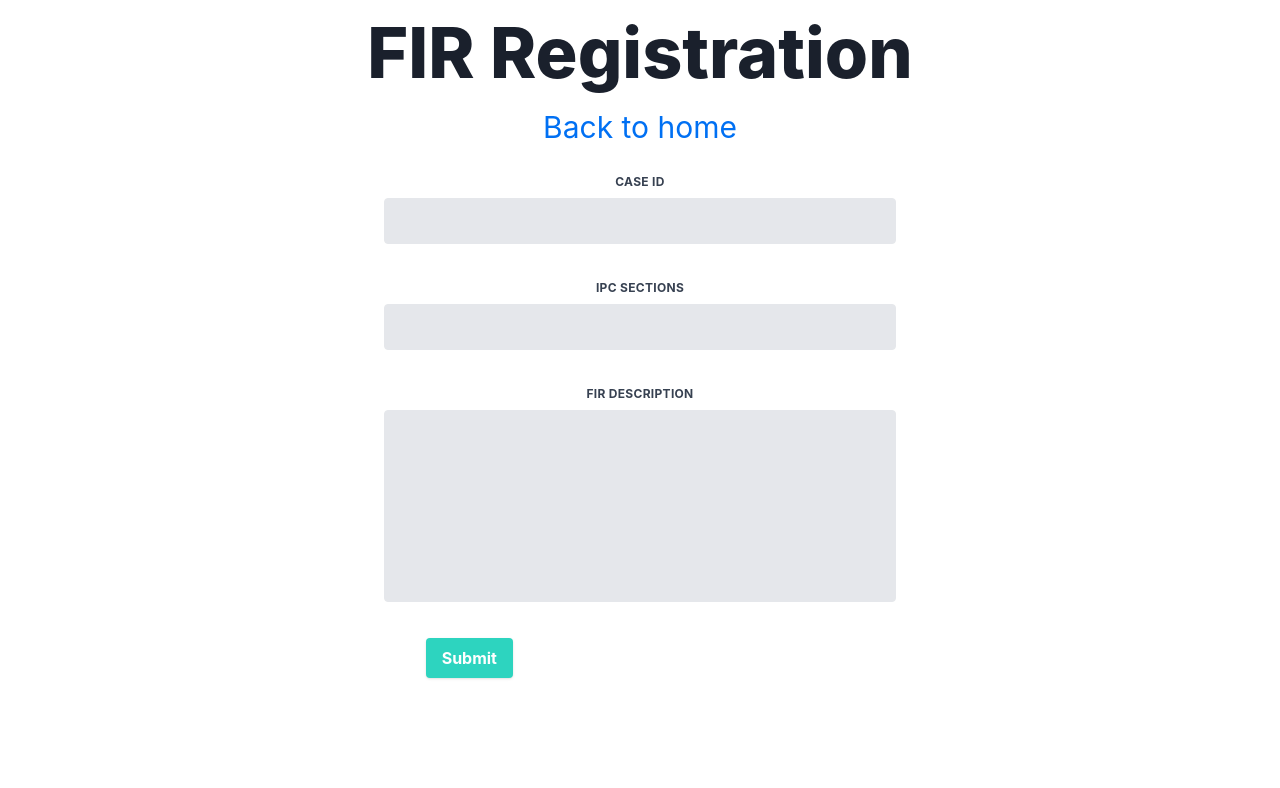
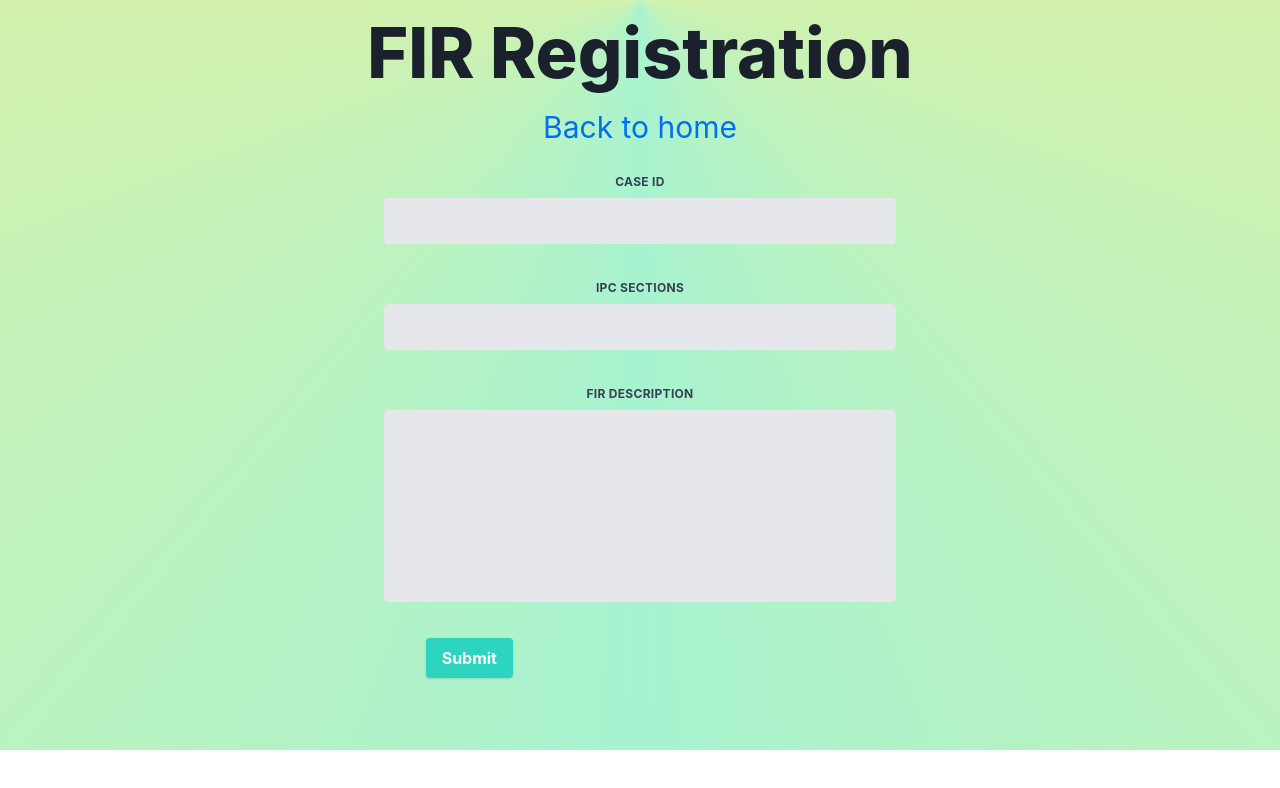
Before and after one commit to abelzach/Decentralised-FIR-system, a Next.js app in the folder packages/next-app/: page /fir in a window 1280 px wide. Shown: the top 788 px of the page. Built offline with nearby package versions, Linux system fonts and the light colour scheme; what @rainbow-me/rainbowkit, wagmi would draw is missing.

Commit message:
Gradient background for each page

```diff
--- a/packages/next-app/pages/evidence.tsx
+++ b/packages/next-app/pages/evidence.tsx
@@ -4,6 +4,7 @@ import Link from 'next/link';
 export default function Evidence() {
     return (
         <>
+        <div className="h-27 bg-[conic-gradient(at_bottom_left,_var(--tw-gradient-stops))] from-fuchsia-300 via-green-400 to-rose-700">
         <center>
             <h1>Evidence </h1>
 
@@ -17,7 +18,7 @@ export default function Evidence() {
                     <label className="block uppercase tracking-wide text-gray-700 text-xs font-bold mb-2" >
                         CASE ID
                     </label>
-                    <input className="appearance-none block w-full bg-gray-200 text-gray-700 border border-gray-200 rounded py-3 px-4 mb-3 leading-tight focus:outline-none focus:bg-white focus:border-gray-500" id="nick" type="text"/>
+                    <input className="appearance-none block w-full bg-gray-200 text-gray-700 border border-gray-200 rounded py-3 px-4 mb-3 leading-tight focus:outline-none focus:bg-white focus:border-gray-500" id="caseId" type="text"/>
                     </div>
                 </div>
                 <div className="flex justify-center">
@@ -45,7 +46,7 @@ export default function Evidence() {
                     <label className="block uppercase tracking-wide text-gray-700 text-xs font-bold mb-2">
                         Evidence Description
                     </label>
-                    <textarea className=" no-resize appearance-none block w-full bg-gray-200 text-gray-700 border border-gray-200 rounded py-3 px-4 mb-3 leading-tight focus:outline-none focus:bg-white focus:border-gray-500 h-48 resize-none" id="message"></textarea>
+                    <textarea className=" no-resize appearance-none block w-full bg-gray-200 text-gray-700 border border-gray-200 rounded py-3 px-4 mb-3 leading-tight focus:outline-none focus:bg-white focus:border-gray-500 h-48 resize-none" id="evidenceDesc"></textarea>
                     </div>
                 </div>
                 <div className="md:flex md:items-center">
@@ -57,7 +58,7 @@ export default function Evidence() {
                     <div className="md:w-2/3"></div>
                 </div>
                 </form>
-
+            <br/><br/><br/>
         </center>
             <style jsx>{`
             h1{
@@ -73,7 +74,7 @@ export default function Evidence() {
                 color: #0070f3;
             }
         `}</style>
-
+        </div>
         </>
     )
 
--- a/packages/next-app/pages/evidenceCards.tsx
+++ b/packages/next-app/pages/evidenceCards.tsx
@@ -4,10 +4,15 @@ import Link from 'next/link';
 export default function evidenceCards() {
     return (
         <>
+        <div className="h-27 bg-gradient-to-r from-rose-100 to-teal-100">
         <center>
             <h1>Evidences </h1>
+            <h3>
+                <Link href="/">Back to home</Link>
+            </h3>
         </center>
-        <div className="p-10 grid grid-cols-1 sm:grid-cols-1 md:grid-cols-3 lg:grid-cols-3 xl:grid-cols-3 gap-5">
+
+        <div className="p-10 grid grid-cols-1 sm:grid-cols-1 md:grid-cols-3 lg:grid-cols-3 xl:grid-cols-3 gap-5" >
             <div className="w-full rounded-lg shadow-md lg:max-w-sm">
             <img
                 className="object-cover w-full h-48"
@@ -129,6 +134,7 @@ export default function evidenceCards() {
                 color: #0070f3;
             }
         `}</style>
+        </div>
         </>
     )
 
--- a/packages/next-app/pages/fir.tsx
+++ b/packages/next-app/pages/fir.tsx
@@ -4,6 +4,7 @@ import Link from 'next/link';
 export default function FIR() {
     return (
         <>
+        <div className="h-27 bg-[conic-gradient(at_top,_var(--tw-gradient-stops))] from-yellow-200 via-emerald-200 to-yellow-200">
         <center>
             <h1>FIR Registration</h1>
 
@@ -17,7 +18,7 @@ export default function FIR() {
                     <label className="block uppercase tracking-wide text-gray-700 text-xs font-bold mb-2" >
                         CASE ID
                     </label>
-                    <input className="appearance-none block w-full bg-gray-200 text-gray-700 border border-gray-200 rounded py-3 px-4 mb-3 leading-tight focus:outline-none focus:bg-white focus:border-gray-500" id="nick" type="text"/>
+                    <input className="appearance-none block w-full bg-gray-200 text-gray-700 border border-gray-200 rounded py-3 px-4 mb-3 leading-tight focus:outline-none focus:bg-white focus:border-gray-500" id="ID" type="text"/>
                     </div>
                 </div>
                 <div className="flex flex-wrap -mx-3 mb-6">
@@ -25,7 +26,7 @@ export default function FIR() {
                     <label className="block uppercase tracking-wide text-gray-700 text-xs font-bold mb-2" >
                         IPC SECTIONS
                     </label>
-                    <input className="appearance-none block w-full bg-gray-200 text-gray-700 border border-gray-200 rounded py-3 px-4 mb-3 leading-tight focus:outline-none focus:bg-white focus:border-gray-500" id="email" type="email"/>
+                    <input className="appearance-none block w-full bg-gray-200 text-gray-700 border border-gray-200 rounded py-3 px-4 mb-3 leading-tight focus:outline-none focus:bg-white focus:border-gray-500" id="ipc" type="text"/>
                     </div>
                 </div>
                 <div className="flex flex-wrap -mx-3 mb-6">
@@ -33,7 +34,7 @@ export default function FIR() {
                     <label className="block uppercase tracking-wide text-gray-700 text-xs font-bold mb-2">
                         FIR Description
                     </label>
-                    <textarea className=" no-resize appearance-none block w-full bg-gray-200 text-gray-700 border border-gray-200 rounded py-3 px-4 mb-3 leading-tight focus:outline-none focus:bg-white focus:border-gray-500 h-48 resize-none" id="message"></textarea>
+                    <textarea className=" no-resize appearance-none block w-full bg-gray-200 text-gray-700 border border-gray-200 rounded py-3 px-4 mb-3 leading-tight focus:outline-none focus:bg-white focus:border-gray-500 h-48 resize-none" id="Desc"></textarea>
                     </div>
                 </div>
                 <div className="md:flex md:items-center">
@@ -45,7 +46,7 @@ export default function FIR() {
                     <div className="md:w-2/3"></div>
                 </div>
                 </form>
-
+        <br/><br/><br/>
         </center>
             <style jsx>{`
             h1{
@@ -61,7 +62,7 @@ export default function FIR() {
                 color: #0070f3;
             }
         `}</style>
-
+        </div>
         </>
     )
 
--- a/packages/next-app/pages/index.tsx
+++ b/packages/next-app/pages/index.tsx
@@ -42,6 +42,8 @@ const Home: NextPage = () => {
   }
 
   return (
+    <>
+    <div className="h-27 bg-gradient-to-r from-indigo-200 via-red-200 to-yellow-100">
     <div className={styles.container}>
       <Head>
         <title>Decentralized FIR System</title>
@@ -81,7 +83,8 @@ const Home: NextPage = () => {
         <p>Decentralized FIR system - Main project</p>
       </footer>
     </div>
-  )
-}
+    </div>
+    </>
+)}
 
-export default Home
+export default Home;
```
